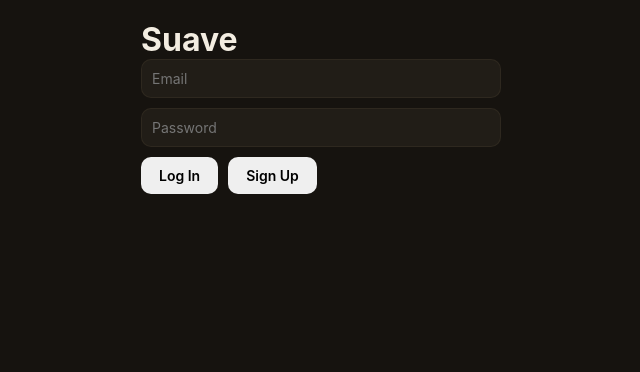
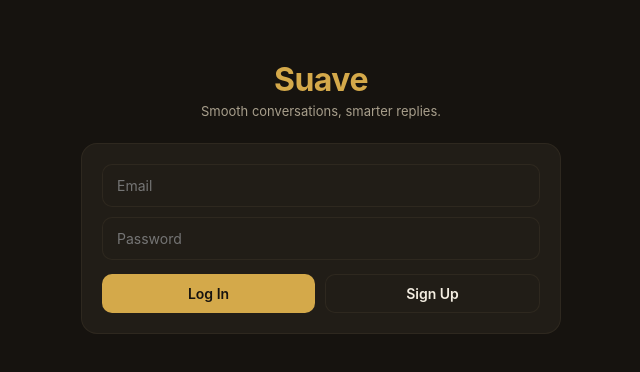
Before and after one commit to kinglarrysammy/Suave-Ai, a React (Vite) app: page / in a window 1280 px wide. Shown: the top 372 px of the page, without its empty margins (319-959 px from the left). Built offline with nearby package versions, Linux system fonts and the light colour scheme; no server answers.

Commit message:
Refactor App component layout and styling

```diff
--- a/src/App.jsx
+++ b/src/App.jsx
@@ -39,21 +39,29 @@ export default function App() {
 
   if (session) {
     return (
-      <div style={{ padding: 20 }}>
-        <h1>Suave</h1>
-        <p>Logged in as {session.user.email}</p>
-        <button onClick={handleLogout}>Log out</button>
+      <div className="app-shell">
+        <div style={{ display: 'flex', justifyContent: 'space-between', alignItems: 'center', marginBottom: 20 }}>
+          <div>
+            <div className="brand" style={{ marginBottom: 0 }}>Suave</div>
+            <div className="subtext" style={{ marginBottom: 0 }}>{session.user.email}</div>
+          </div>
+          <button className="btn-secondary" onClick={handleLogout}>Log out</button>
+        </div>
 
-        <div style={{ margin: '20px 0', display: 'flex', gap: 10 }}>
-          <button onClick={() => setActiveTab('reply')} disabled={activeTab === 'reply'}>
-            Reply Generator
+        <div className="navbar">
+          <button
+            className={activeTab === 'reply' ? 'active' : ''}
+            onClick={() => setActiveTab('reply')}
+          >
+            Reply
           </button>
-          <button onClick={() => setActiveTab('saved')} disabled={activeTab === 'saved'}>
+          <button
+            className={activeTab === 'saved' ? 'active' : ''}
+            onClick={() => setActiveTab('saved')}
+          >
             Saved
           </button>
         </div>
-
-        <hr style={{ margin: '20px 0' }} />
 
         {activeTab === 'reply' && <ReplyGenerator />}
         {activeTab === 'saved' && <SavedTab session={session} />}
@@ -62,28 +70,36 @@ export default function App() {
   }
 
   return (
-    <div style={{ padding: 20, maxWidth: 400, margin: '0 auto' }}>
-      <h1>Suave</h1>
+    <div className="app-shell" style={{ paddingTop: 60 }}>
+      <div className="brand" style={{ fontSize: 32, textAlign: 'center' }}>Suave</div>
+      <div className="subtext" style={{ textAlign: 'center', marginBottom: 24 }}>
+        Smooth conversations, smarter replies.
+      </div>
+
+      <div className="card">
         <input
           placeholder="Email"
           value={email}
           onChange={(e) => setEmail(e.target.value)}
-        style={{ display: 'block', width: '100%', marginBottom: 10, padding: 10 }}
+          style={{ marginBottom: 10 }}
         />
         <input
           placeholder="Password"
           type="password"
           value={password}
           onChange={(e) => setPassword(e.target.value)}
-        style={{ display: 'block', width: '100%', marginBottom: 10, padding: 10 }}
+          style={{ marginBottom: 14 }}
         />
-      <button onClick={handleSignIn} disabled={loading} style={{ marginRight: 10 }}>
+        <div style={{ display: 'flex', gap: 10 }}>
+          <button className="btn-primary" onClick={handleSignIn} disabled={loading} style={{ flex: 1 }}>
             Log In
           </button>
-      <button onClick={handleSignUp} disabled={loading}>
+          <button className="btn-secondary" onClick={handleSignUp} disabled={loading} style={{ flex: 1 }}>
             Sign Up
           </button>
-      {message && <p style={{ marginTop: 10 }}>{message}</p>}
+        </div>
+        {message && <p className="subtext" style={{ marginTop: 12 }}>{message}</p>}
+      </div>
     </div>
   )
 }
```
Lines whose indentation alone changed are shown as unchanged.
